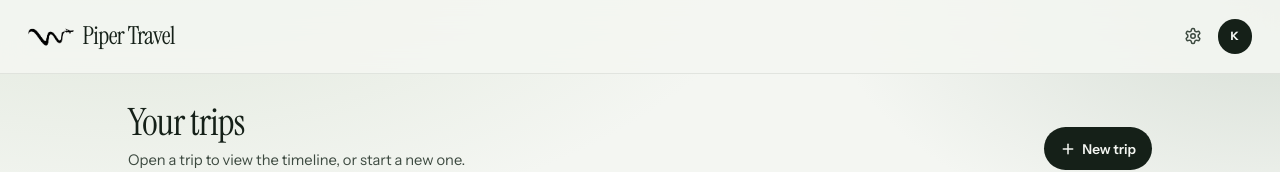
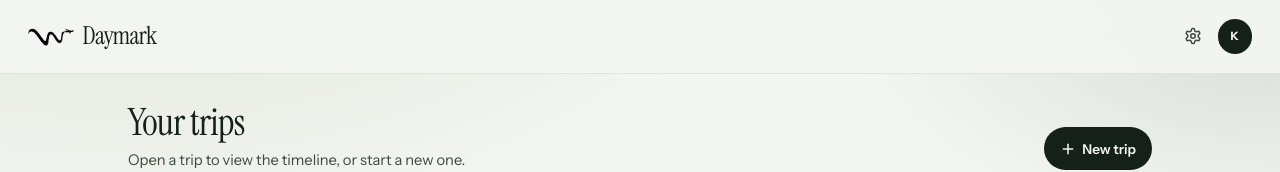
Before and after one commit to kathrynfieg/japan-itinerary-2026, a Vue app: page / in a window 1280 px wide. Shown: the top 172 px of the page. Built offline with nearby package versions, Linux system fonts and the light colour scheme.

Commit message:
rename app

```diff
--- a/index.html
+++ b/index.html
@@ -4,10 +4,10 @@
     <meta charset="UTF-8" />
     <link rel="icon" type="image/svg+xml" href="/favicon.svg" />
     <meta name="viewport" content="width=device-width, initial-scale=1.0" />
-    <title>Piper Travel</title>
+    <title>Daymark</title>
     <meta
       name="description"
-      content="Piper Travel — a simple itinerary for your days on the go."
+      content="Daymark — a simple itinerary for your days on the go."
     />
     <link rel="preconnect" href="https://fonts.googleapis.com" />
     <link rel="preconnect" href="https://fonts.gstatic.com" crossorigin />
--- a/src/components/HomeMock.vue
+++ b/src/components/HomeMock.vue
@@ -100,7 +100,7 @@ onUnmounted(() => {
     <header class="dash__top">
       <div class="dash__brand">
         <img class="dash__mark" :src="logo" alt="" width="46" height="46" />
-        <span>Piper Travel</span>
+        <span>Daymark</span>
       </div>
       <div class="dash__top-actions">
         <button type="button" class="dash__icon-btn" aria-label="Settings">
--- a/src/components/ShareSheet.vue
+++ b/src/components/ShareSheet.vue
@@ -29,7 +29,7 @@ const shareExtras = computed(
 )
 
 const shareUrl = computed(
-  () => `https://piper.travel/t/${props.tripId}?view=1`,
+  () => `https://daymark.app/t/${props.tripId}?view=1`,
 )
 
 async function copyLink() {
```
